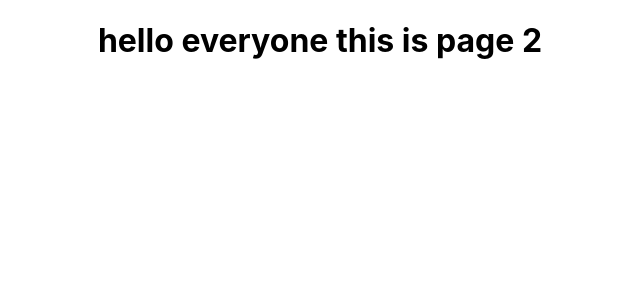
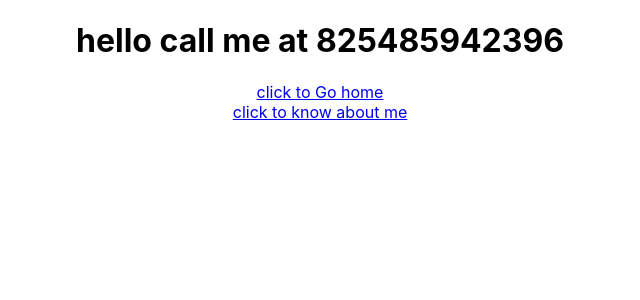
Before and after one commit to SaxenaVaibhav80/learning-router-v6-in-react, a React (Create React App) app in the folder router/: page /contact in a window 1280 px wide. Shown: the top 300 px of the page, without its empty margins (320-960 px from the left). Built offline with nearby package versions, Linux system fonts and the light colour scheme.

Commit message:
Cerating OtherPage route and visit that route using useNavigation hooks and i pass the data from intro page to OtherPage and retrieve it using useLocation hook

```diff
--- a/router/src/App.js
+++ b/router/src/App.js
@@ -3,6 +3,7 @@ import Hello from './components/Intro';
 import Contact from './components/Contact';
 import AboutUs from './components/AboutUs'
 import { Route,Routes } from 'react-router-dom';
+import OtherPage from './components/OtherPage';
 
 function App() {
   return (
@@ -11,6 +12,7 @@ function App() {
         <Route path="/" element={<Hello></Hello>}/>
         <Route path="/About" element={<AboutUs></AboutUs>}/>
         <Route path="/contact" element={<Contact></Contact>}/>
+        <Route path="/OtherPage" element={<OtherPage></OtherPage>}/>
       </Routes>
     </div>
   );
--- a/router/src/components/AboutUs.jsx
+++ b/router/src/components/AboutUs.jsx
@@ -1,9 +1,11 @@
-
+import { Link } from "react-router-dom"
 function    AboutUs()
 {
     return (
         <>
             <h1>hello everyone my name is vaibhav</h1>
+            <Link to="/">click to Go home</Link><br/>
+            <Link to="/contact">click to know my contact</Link>
         </>
     )
 }
--- a/router/src/components/Contact.jsx
+++ b/router/src/components/Contact.jsx
@@ -1,9 +1,12 @@
-
+import { Link } from "react-router-dom"
 function Contact()
 {
     return (
         <>
-            <h1>hello everyone this is page 2</h1>
+            <h1>hello call me at 825485942396</h1>
+
+            <Link to="/">click to Go home</Link><br/>
+            <Link to="/About">click to know about me</Link>
         </>
     )
 }
--- a/router/src/components/Intro.jsx
+++ b/router/src/components/Intro.jsx
@@ -1,12 +1,21 @@
 import { Link } from "react-router-dom"
+import { useNavigate } from "react-router-dom"
 
 function Hello()
 {
+    const navigate=useNavigate()
+    const id=67
+    function sendDataToOtherPage()
+    {
+        navigate("/OtherPage",{state:{my_id:id}})
+    }
     return (
         <>
             <h1>hello everyone its a react router tutorial</h1>
             {/* <a href="/About" target="_parent"><button>Move to page About</button></a> */}
-            <Link to="/About">click to know about me</Link>
+            <Link to="/About">click to know about me</Link><br/>
+            <Link to="/contact">click to know my contact</Link>
+            <button onClick={sendDataToOtherPage}>go to other page with id</button>
 
          </>
     )
--- /dev/null
+++ b/router/src/components/OtherPage.jsx
@@ -0,0 +1,14 @@
+import { useLocation } from "react-router-dom"
+function   OtherPage()
+{
+    const location = useLocation()
+    console.log(location.state)
+    return (
+        <>
+            <h1>hello this is other page with id = {location.state.my_id}</h1>
+
+        </>
+    )
+}
+
+export default OtherPage
```
